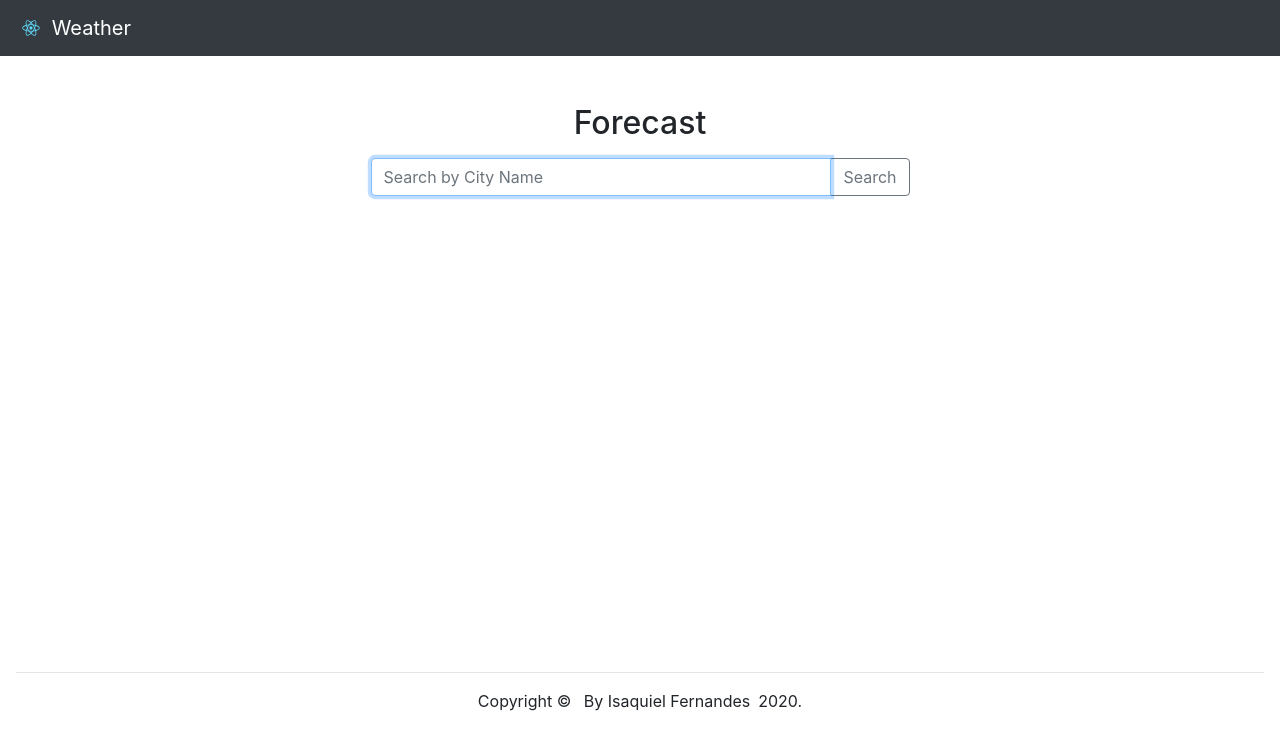
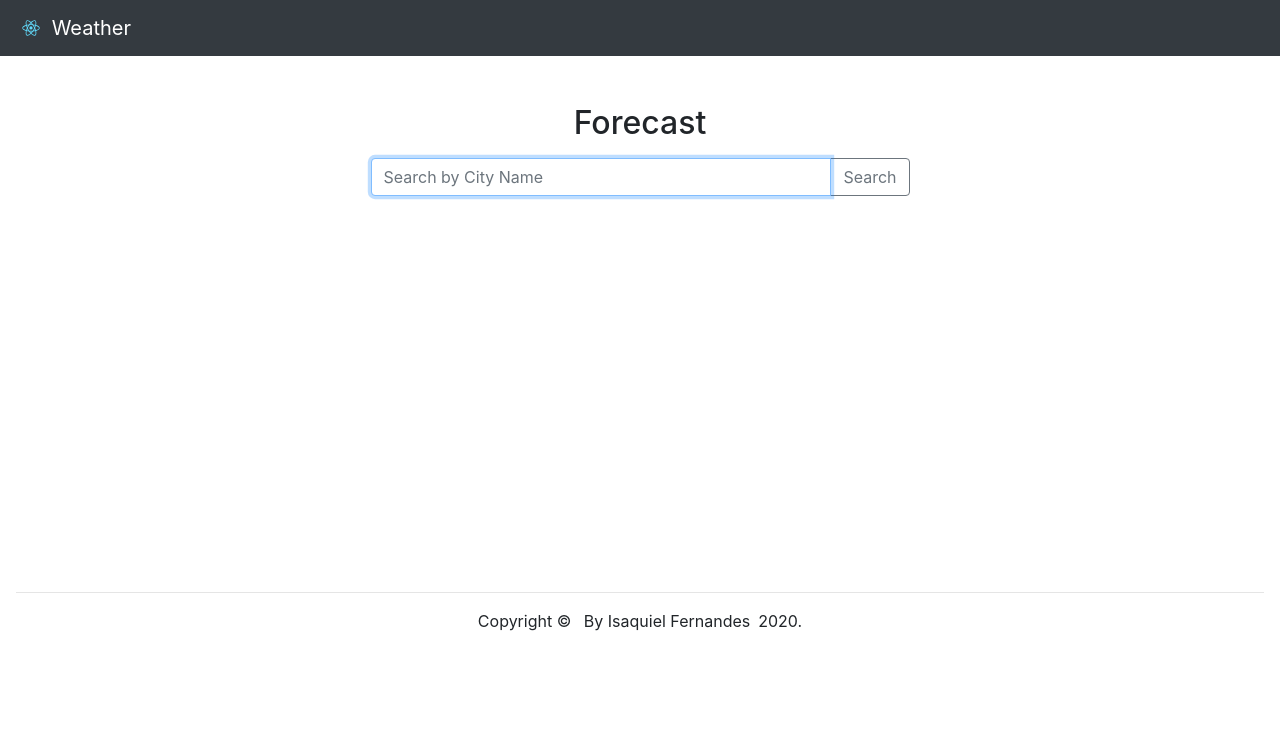
Before and after one commit to isaquielfernandes/react-app-weather, a React (Create React App) app: page / in a window 1280 px wide. Shown: the top 750 px of the page. Built offline with nearby package versions, Linux system fonts and the light colour scheme.

Commit message:
Update App.js

```diff
--- a/src/App.js
+++ b/src/App.js
@@ -11,7 +11,7 @@ const App = () => {
   return (
     <>
       <NavBar />
-      <Container style={{ minHeight: "80vh" }} className="p-3">
+      <Container style={{ minHeight: "70vh" }} className="p-3">
         <Search />
         <div className="row">
           <Weather />
```
